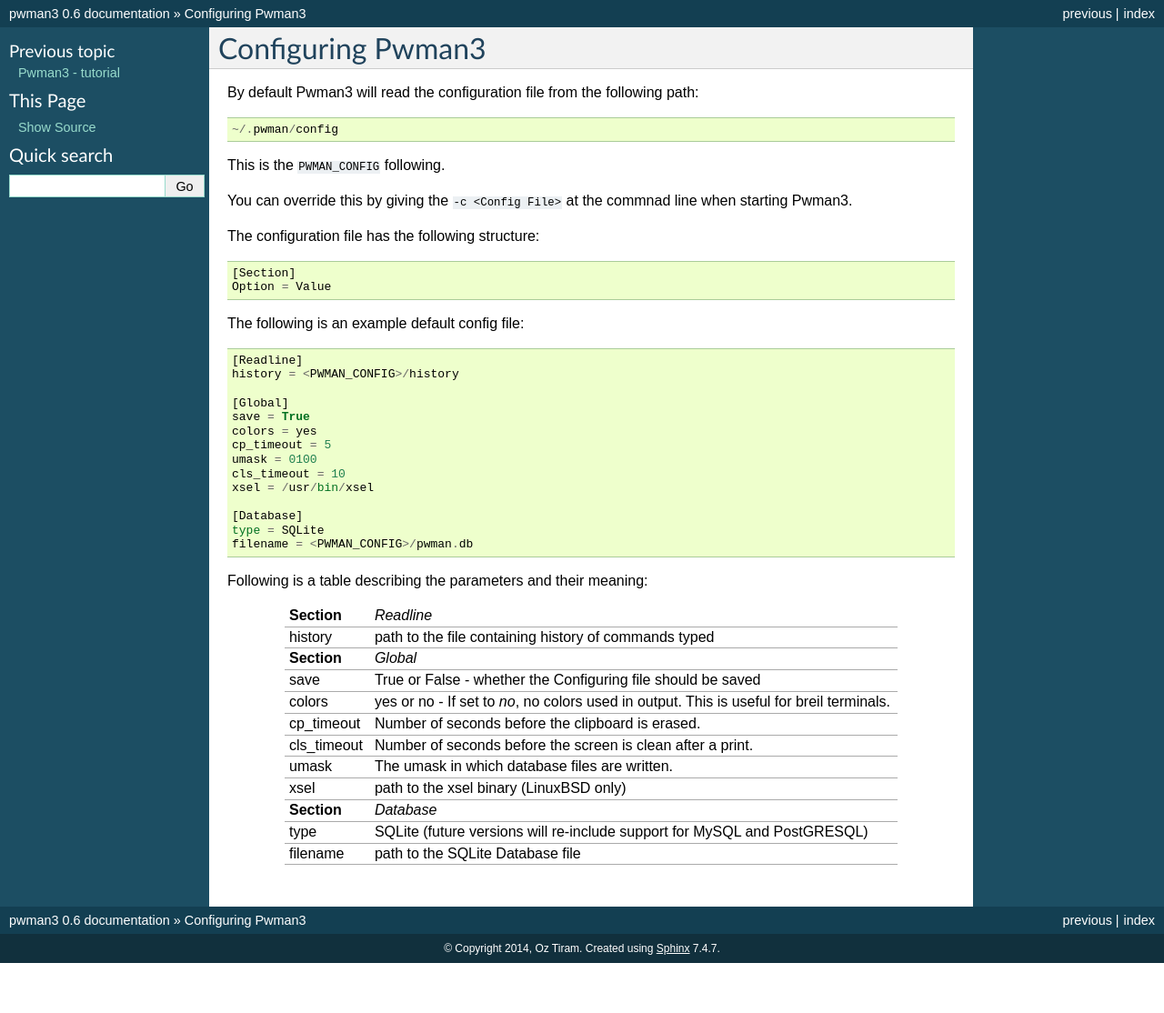
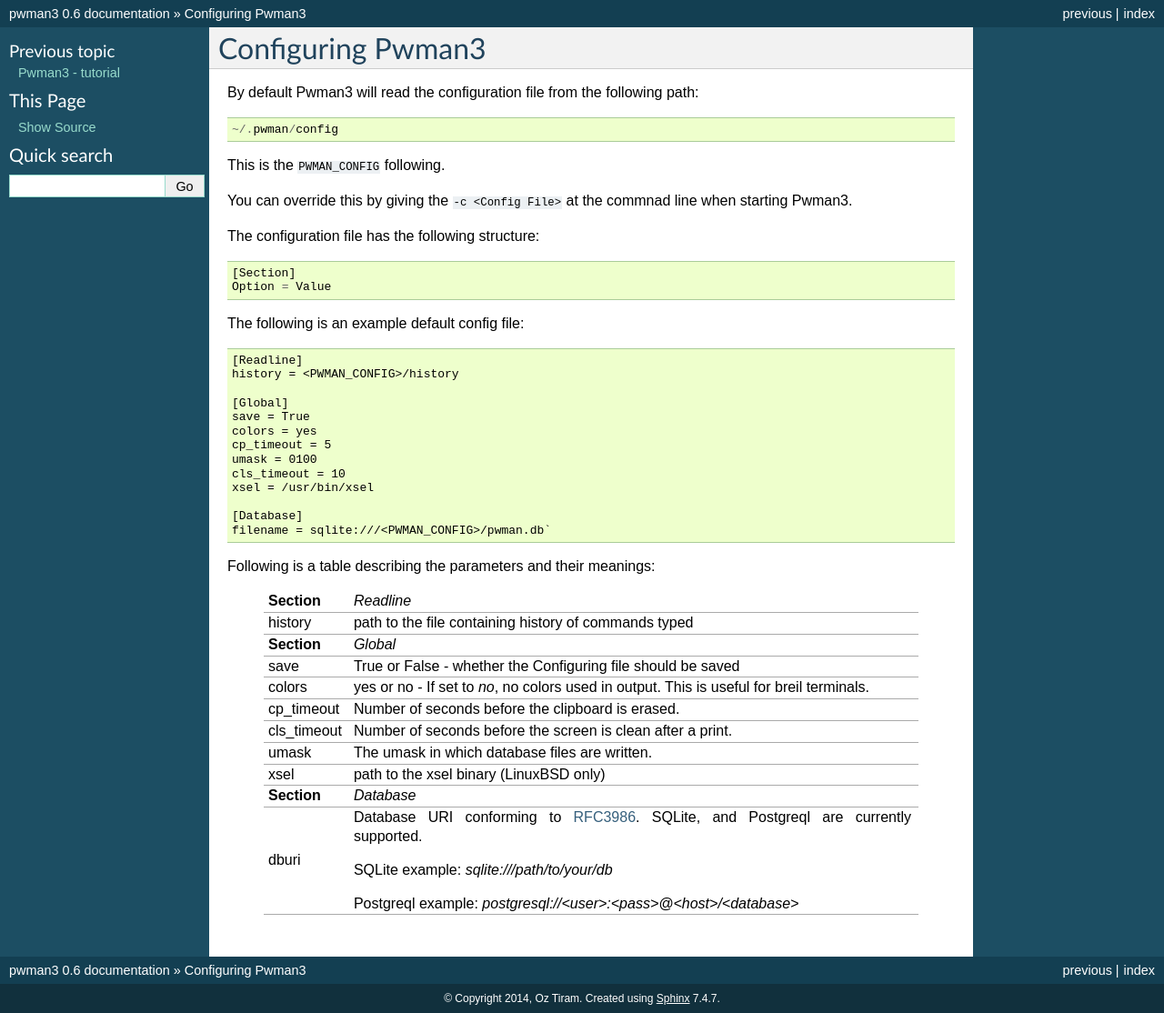
Before and after one commit to pwman3/pwman3, a Sphinx documentation site: the page built from docs/source/configuration.rst, in a window 1280 px wide. Shown: the whole page at 91% size. Built offline with Sphinx 7.4.7, drawn with Linux system fonts in a browser that asks for light colours; before the commit the page ends 1059 px from its top, so only the background shows below that.

Commit message:
Update documentation

```diff
--- a/docs/source/configuration.rst
+++ b/docs/source/configuration.rst
@@ -29,11 +29,10 @@
     xsel = /usr/bin/xsel
 
     [Database]
-    type = SQLite
-    filename = <PWMAN_CONFIG>/pwman.db
+    filename = sqlite:///<PWMAN_CONFIG>/pwman.db`
 
 
-Following is a table describing the parameters and their meaning:
+Following is a table describing the parameters and their meanings:
 
 
     ===========   ===========
@@ -58,7 +57,13 @@
     -----------   -----------
     **Section**   *Database*
     -----------   -----------
-    type          SQLite (future versions will re-include support for MySQL and PostGRESQL)
-    -----------   -----------
-    filename      path to the SQLite Database file
+    dburi         Database URI conforming to `RFC3986`_. SQLite, and Postgreql are currently supported.
+
+                  SQLite example: `sqlite:///path/to/your/db`
+
+                  Postgreql example: `postgresql://<user>:<pass>@<host>/<database>`
+
     ===========   ===========
+
+
+.. _RFC3986: http://www.ietf.org/rfc/rfc3986.txt
```
